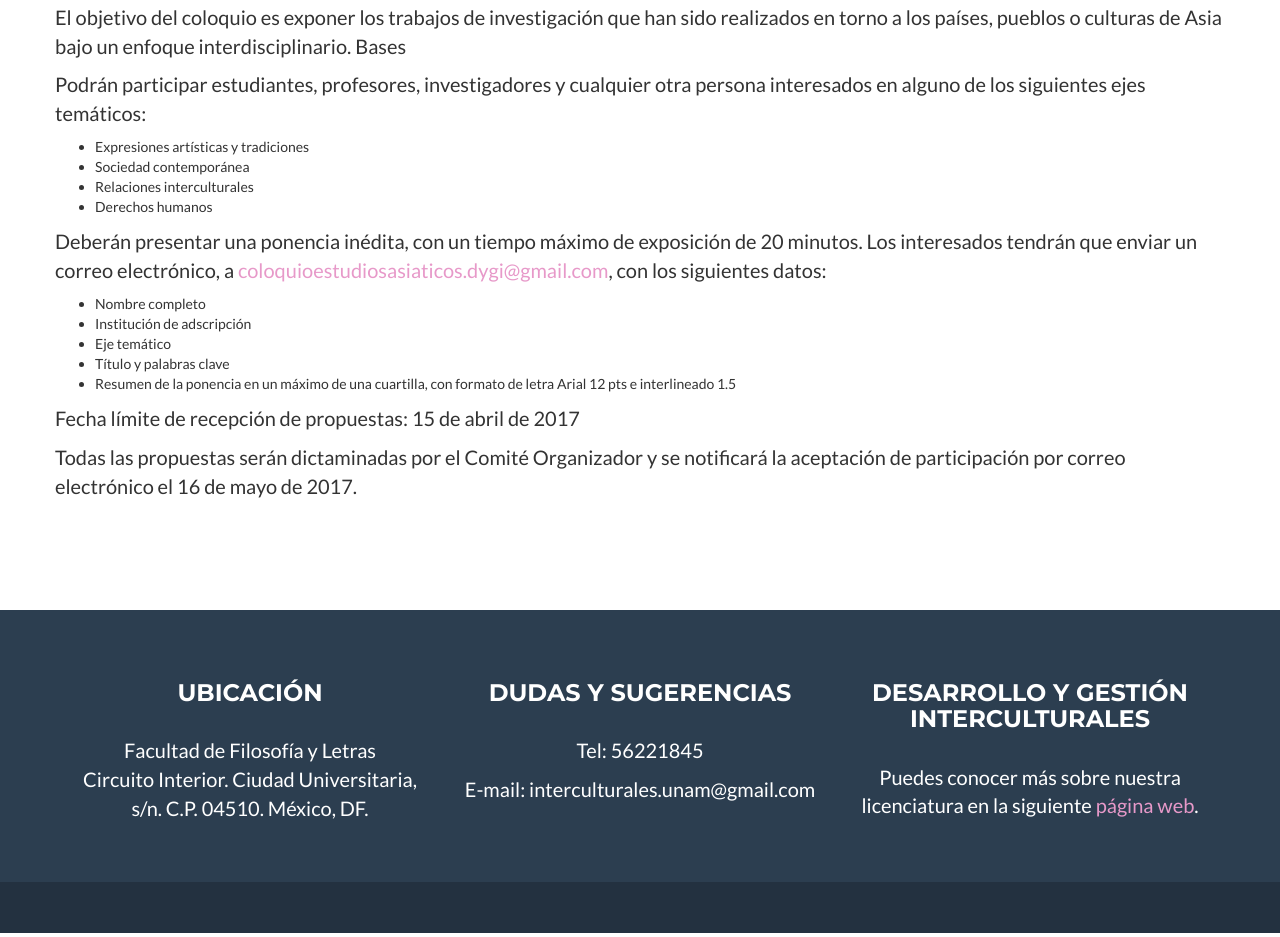
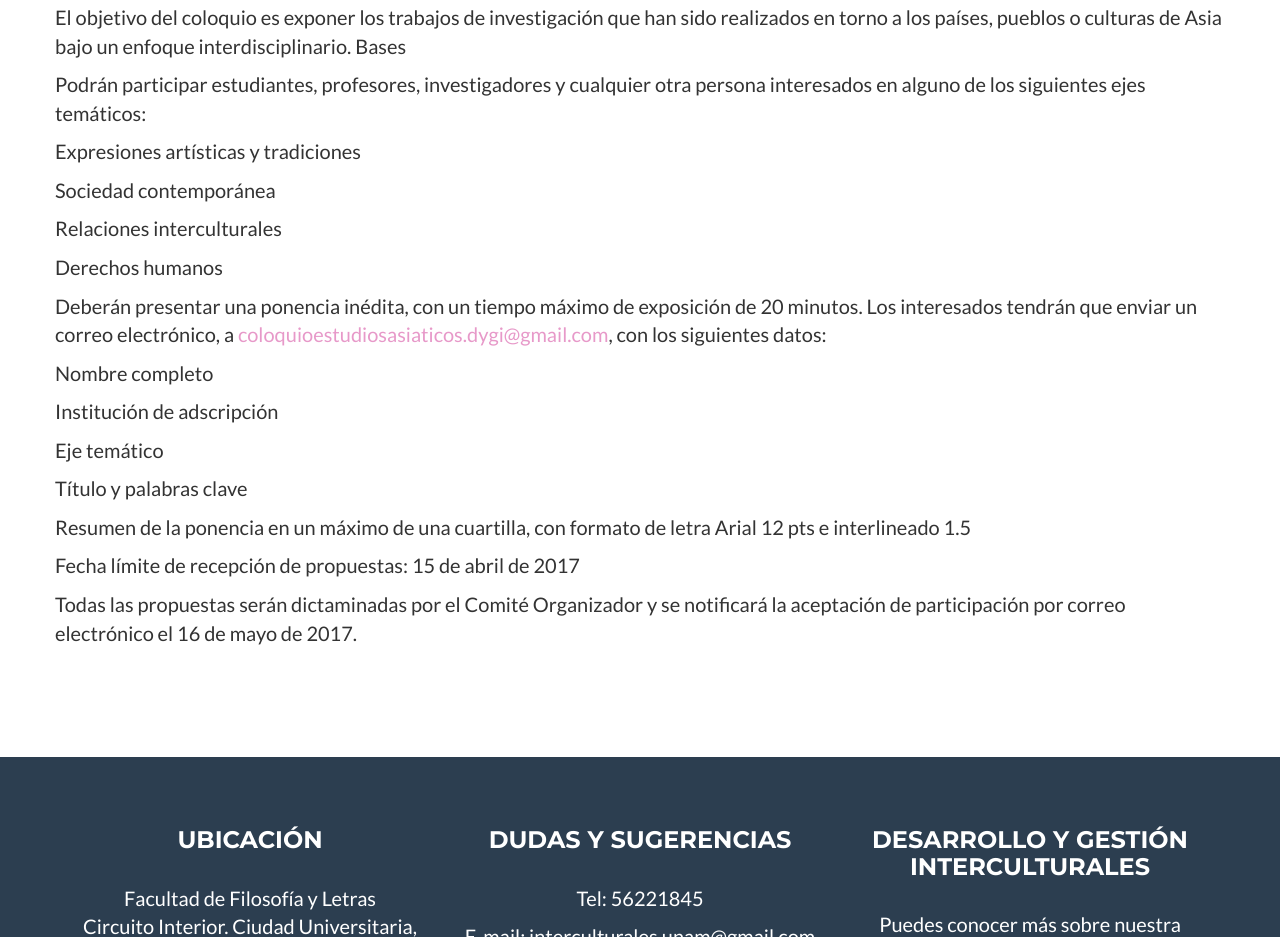
Before and after one commit to asiaticos/asiaticos.github.io, a website: page index.html in a window 1280 px wide. Shown: the part 1630-2567 px from the top of the page. Drawn offline with nearby package versions, Linux system fonts and the light colour scheme.

Commit message:
Update index.html

```diff
--- a/index.html
+++ b/index.html
@@ -199,23 +199,14 @@
 
 <p>Podrán participar estudiantes, profesores, investigadores y cualquier otra persona interesados en alguno de los siguientes ejes temáticos:</p>
 
-<ul>
-  <li>Expresiones artísticas y tradiciones</li>
-  <li>Sociedad contemporánea</li>
-  <li>Relaciones interculturales</li>
-  <li>Derechos humanos</li>
-              </ul>
+<p>Expresiones artísticas y tradiciones</p><p>Sociedad contemporánea</p><p>Relaciones interculturales</p><p>Derechos humanos</p>
+
 <p>Deberán presentar una ponencia inédita, con un tiempo máximo de exposición de 20 minutos. Los interesados tendrán que  enviar un correo electrónico, a <a href="mailto:coloquioestudiosasiaticos.dygi@gmail.com">coloquioestudiosasiaticos.dygi@gmail.com</a>, con los siguientes datos:</p>
 
-<ul>
-              <li>Nombre completo</li>
-              <li>Institución de adscripción</li>
-              <li>Eje temático</li>
-              <li>Título y palabras clave</li>
-<li>Resumen de la ponencia en un máximo de una cuartilla, con formato de letra Arial 12 pts e interlineado 1.5</li>
-              </ul>
+<p>Nombre completo</p><p>Institución de adscripción</p><p>Eje temático</p><p>Título y palabras clave</p><p>
+Resumen de la ponencia en un máximo de una cuartilla, con formato de letra Arial 12 pts e interlineado 1.5</p>
 
-              <p>Fecha límite de recepción de propuestas: <bold>15 de abril de 2017</bold></p>
+<p>Fecha límite de recepción de propuestas: <bold>15 de abril de 2017</bold></p>
 
 <p>Todas las propuestas serán dictaminadas por el Comité Organizador y se notificará la aceptación de participación por correo electrónico el <bold>16 de mayo de 2017</bold>.</p>
 
```
